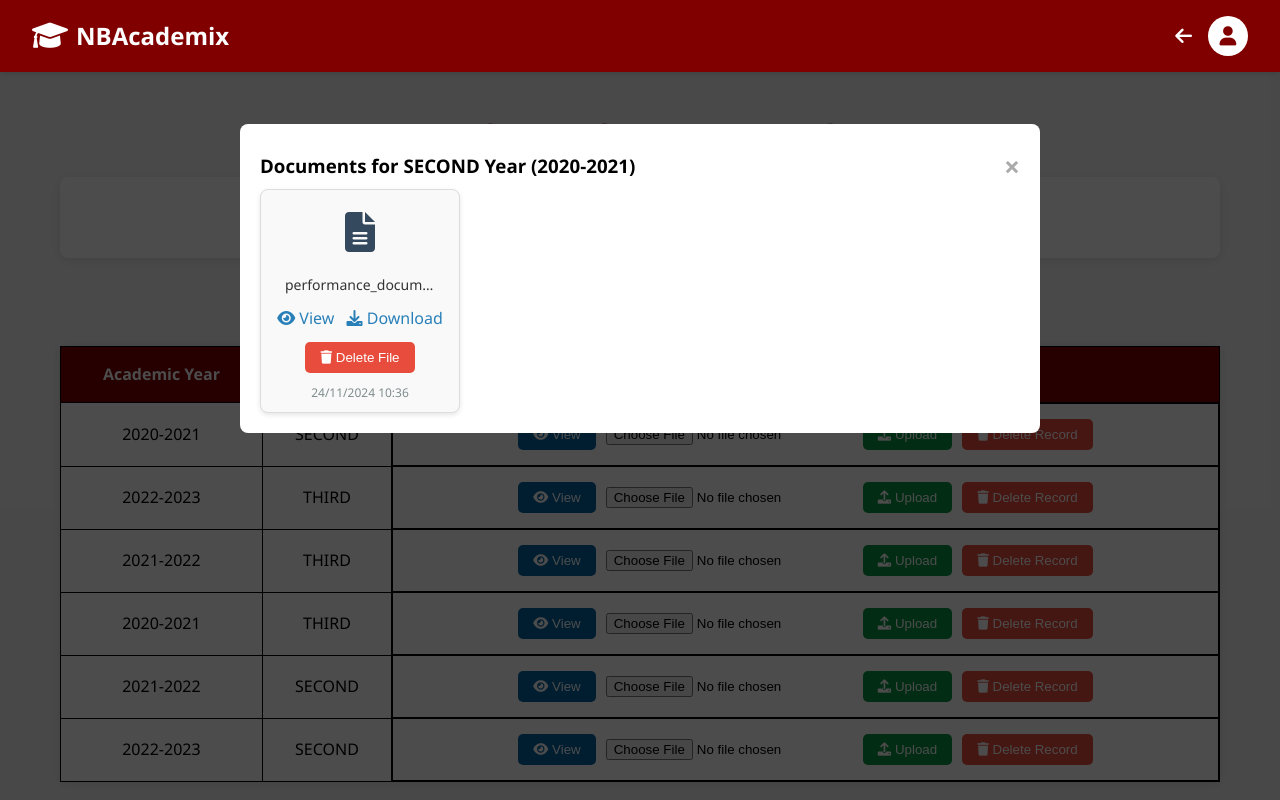
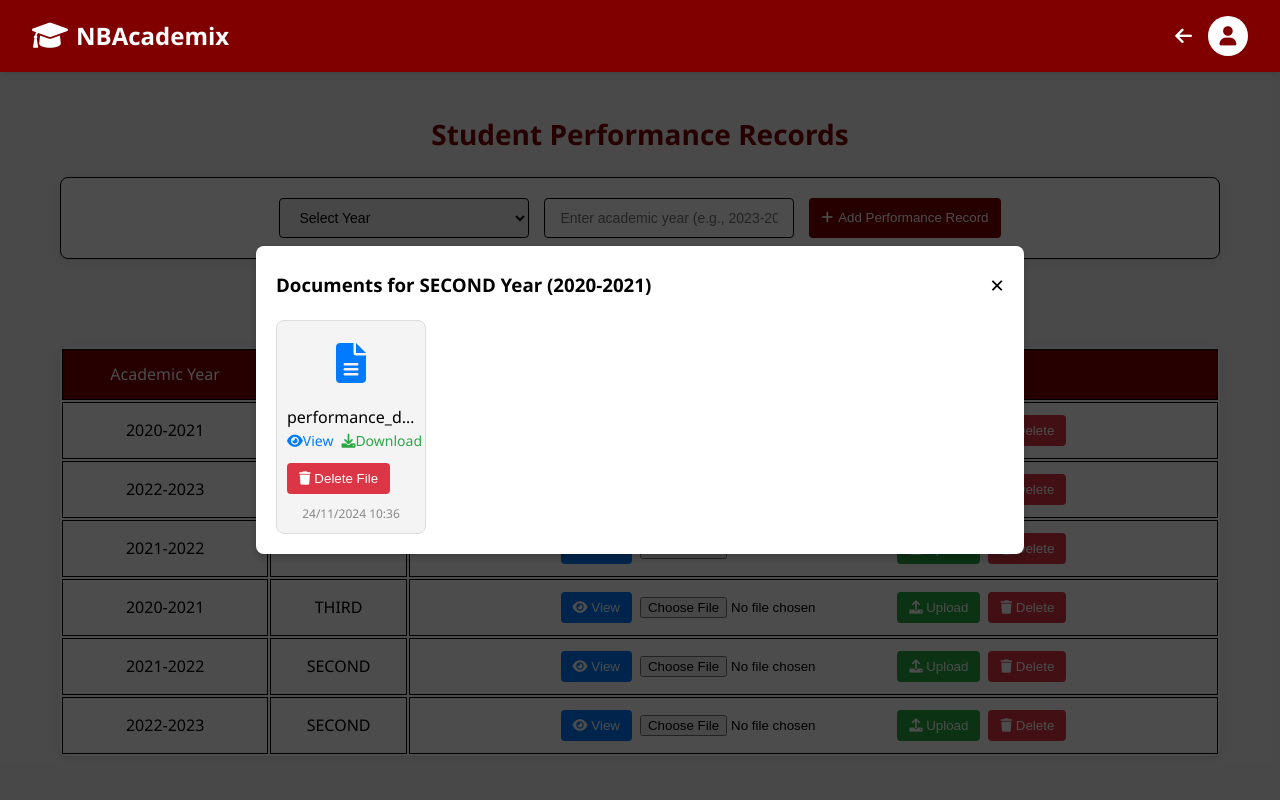
Before and after one commit to VaishnaviRaoB/NBAcademix, a Django app: page /student-performance/ in a window 1280 px wide, after a click on "View". Run offline with Django 3.2, Linux system fonts and the light colour scheme; a user stored in the database is signed in; data comes from the database, SQL or seed files in the repository; both versions use the stored data as it was after the commit.

Commit message:
changes2

```diff
--- a/NBAcademix/adminpage/templates/adminpage/student_performance.html
+++ b/NBAcademix/adminpage/templates/adminpage/student_performance.html
@@ -67,11 +67,10 @@
                                 </button>
                             </form>
 
-                            <!-- Delete Entire Performance Record -->
                             <form method="post" action="{% url 'delete_performance' performance.id %}" class="delete-form" onsubmit="return confirm('Are you sure you want to delete this entire record? This will also delete all associated documents.');">
                                 {% csrf_token %}
                                 <button type="submit" class="btn delete-btn">
-                                    <i class="fas fa-trash"></i> Delete Record
+                                    <i class="fas fa-trash"></i> Delete
                                 </button>
                             </form>
                         </td>
@@ -108,7 +107,6 @@
                                             </a>
                                         </div>
                                         <div class="document-actions">
-                                            <!-- Delete Individual Document -->
                                             <form method="post" action="{% url 'delete_performance_file' doc.id %}" class="delete-form" onsubmit="return confirm('Are you sure you want to delete this document?');">
                                                 {% csrf_token %}
                                                 <button type="submit" class="btn delete-btn">
@@ -167,6 +165,7 @@
         border-radius: 8px;
         box-shadow: 0 2px 10px rgba(0, 0, 0, 0.1);
         margin-bottom: 30px;
+        border: 1px solid black;
     }
 
     .form-group {
@@ -177,23 +176,16 @@
         align-items: center;
     }
 
-    .form-input {
+    .form-input, .form-select {
         padding: 10px 15px;
         border: 1px solid #ddd;
         border-radius: 4px;
         font-size: 14px;
         width: 250px;
-    margin-bottom: 1px;
-    height: 40px; /* Ensure the input field height is the same */
-}
-    .form-select {
-        padding: 10px 15px;
-        border: 1px solid #ddd;
-        border-radius: 4px;
-        font-size: 14px;
-        width: 250px;
-        margin-bottom: 1px;
+        margin-bottom: 0;
+        height: 40px;
         transition: border-color 0.3s;
+        border: 1px solid black;
     }
 
     .form-input:focus,
@@ -210,27 +202,31 @@
         border: none;
         cursor: pointer;
         transition: background-color 0.3s;
-    height: 40px; /* Adjust the height to match the input field */
-    line-height: 20px; /* Adjust line height for vertical centering */
+        height: 40px;
+        line-height: 20px;
+        display: flex;
+        align-items: center;
+        gap: 5px;
     }
 
     .add-btn:hover {
-        background-color: #c0392b;
+        background-color: #600000;
     }
 
     .search-container {
         display: flex;
         justify-content: center;
+        align-items: center;
         margin-bottom: 20px;
+        gap: 10px;
     }
 
     .search-input {
         width: 50%;
-        padding: 10px;
-        border: 1px solid #ddd;
+        padding: 10px 15px;
+        border: 1px solid black;
         border-radius: 4px;
         font-size: 14px;
-        margin-right: 10px;
     }
 
     .search-input:focus {
@@ -247,78 +243,136 @@
     .table-responsive {
         margin-bottom: 20px;
         background: white;
-        border-radius: 1px solid black;
+        border-radius: 8px;
         box-shadow: 0 2px 10px rgba(0, 0, 0, 0.1);
+        overflow-x: auto;
     }
 
     .performance-table {
         width: 100%;
-    border-collapse: collapse;   /* Ensures borders are merged into one */
-    border: 1px solid black;     /* Black border around the entire table */
-    text-align: center;          /* Center text within cells */
     }
 
-.performance-table th, .performance-table td {
-    padding: 15px;
-    text-align: center;          /* Corrected 'centre' to 'center' */
-    border: 1px solid black;    /* Black borders for both table headers and data cells */
+    .performance-table th,
+    .performance-table td {
+        padding: 12px;
+        text-align: center;
+        border: 1px solid black;
+        vertical-align: middle;
     }
 
     .performance-table th {
-    background-color: #800000;   /* Dark maroon background for headers */
-    color: white;                /* White text in the header */
+        background-color: #800000;
+        color: white;
+        font-weight: 500;
     }
 
     .performance-table tr:hover {
-    background-color: #f8f9fa;   /* Light gray background when hovering over rows */
+        background-color: #f8f9fa;
     }
 
     .action-buttons {
-    display: flex;               /* Use flexbox to align items */
-    justify-content: center;     /* Center items horizontally */
-    gap: 10px;                   /* Space between buttons */
-    padding: 1px;
-                  /* Add some padding around the buttons */
-}
-
-
-button:hover {
-    border: 1px solid lightgray;  /* Add light border on hover */
+        display: flex;
+        flex-wrap: wrap;
+        justify-content: center;
+        gap: 8px;
+        padding: 4px;
+        min-height: 40px;
+        align-items: center;
     }
 
     .btn {
-        padding: 8px 15px;
-        border-radius: 5px;
         border: none;
+        padding: 8px 12px;
+        border-radius: 4px;
         cursor: pointer;
-        transition: background-color 0.3s;
+        transition: background-color 0.3s ease;
     }
 
     .view-btn {
-        background-color: #0565a4;
+        background-color: #007bff;
         color: white;
     }
 
     .view-btn:hover {
-        background-color: #0a5282;
+        background-color: #0056b3;
+    }
+
+    .upload-btn {
+        background-color: #28a745;
+        color: white;
+    }
+
+    .upload-btn:hover {
+        background-color: #218838;
     }
 
     .delete-btn {
-        background-color: #e74c3c;
+        background-color: #dc3545;
         color: white;
     }
 
     .delete-btn:hover {
-        background-color: #c0392b;
+        background-color: #c82333;
     }
 
-    .upload-btn {
-        background-color: #0a9444;
-        color: white;
+    .document-grid {
+        display: flex;
+        flex-wrap: wrap;
+        gap: 15px;
     }
 
-    .upload-btn:hover {
-        background-color: #06682f;
+    .document-card {
+        width: 150px;
+        background: #f4f4f4;
+        border: 1px solid #ddd;
+        border-radius: 8px;
+        padding: 10px;
+        text-align: center;
+    }
+
+    .document-icon {
+        font-size: 40px;
+        color: #007bff;
+        margin-bottom: 10px;
+    }
+
+    .document-name {
+    white-space: nowrap;        /* Prevents text from wrapping to the next line */
+    overflow: hidden;           /* Hides text that exceeds the container */
+    text-overflow: ellipsis;    /* Adds ellipsis (...) to the end of the text when it overflows */
+    width: 100%;                /* Ensures the text stays within the container's width */
+    display: block;             /* Makes sure it behaves like a block element */
+}
+
+    .document-actions {
+        display: flex;
+        justify-content: space-between;
+        gap: 8px;
+        margin-bottom: 10px;
+    }
+
+    .document-link {
+        text-decoration: none;
+        color: #007bff;
+        font-size: 14px;
+        display: flex;
+        align-items: center;
+    }
+
+    .download-link {
+        color: #28a745;
+    }
+
+    .document-date {
+        font-size: 12px;
+        color: #888;
+    }
+
+    .no-documents {
+        color: #888;
+        font-size: 16px;
+        text-align: center;
+        margin-top: 20px;
     }
 
     .modal {
@@ -328,18 +382,20 @@ button:hover {
         left: 0;
         width: 100%;
         height: 100%;
+        overflow: auto;
         background-color: rgba(0, 0, 0, 0.7);
-        overflow: auto;
-        padding-top: 60px;
+        justify-content: center;
+        align-items: center;
     }
 
     .modal-content {
         background-color: white;
-        margin: 5% auto;
+        border-radius: 8px;
         padding: 20px;
-        border-radius: 8px;
-        width: 80%;
-        max-width: 800px;
+        width: 60%;
+        max-height: 80%;
+        overflow-y: auto;
+        box-shadow: 0 4px 8px rgba(0, 0, 0, 0.2);
     }
 
     .modal-header {
@@ -349,100 +405,44 @@ button:hover {
     }
 
     .close {
-        font-size: 28px;
-        font-weight: bold;
-        color: #aaa;
+        font-size: 24px;
         cursor: pointer;
     }
 
-    .close:hover {
-        color: black;
-    }
-
-    .document-grid {
-        display: flex;
-        flex-wrap: wrap;
-        gap: 20px;
-    }
-
-    .document-card {
-        width: 200px;
-        padding: 10px;
-        border: 1px solid #ddd;
-        border-radius: 8px;
-        background-color: #f9f9f9;
-        box-shadow: 0 2px 5px rgba(0, 0, 0, 0.1);
-    }
-
-    .document-icon {
-        font-size: 40px;
-        color: #34495e;
-        text-align: center;
-        margin-bottom: 10px;
-    }
-
-    .document-info {
-        text-align: center;
-    }
-
-    .document-name {
-        white-space: nowrap;
-        overflow: hidden;
-        text-overflow: ellipsis;
-        max-width: 150px;
-        margin: 0 auto;
-        font-size: 14px;
-        color: #333;
-    }
-
-    .document-actions {
-        display: flex;
-        justify-content: space-around;
-        margin-top: 10px;
-    }
-
-    .document-link {
-        color: #2980b9;
-        text-decoration: none;
-    }
-
-    .document-link:hover {
-        text-decoration: underline;
-    }
-
-    .document-date {
-        font-size: 12px;
-        color: #7f8c8d;
-        margin-top: 10px;
-    }
-
-    .no-documents {
-        text-align: center;
-        color: #7f8c8d;
+    .modal-body {
+        margin-top: 15px;
     }
 </style>
 
-
 <script>
-    // Open modal function
+    // Open Modal
     function openModal(modalId) {
-        var modal = document.getElementById(modalId);
-        modal.style.display = "block";
+        document.getElementById(modalId).style.display = 'flex';
     }
 
-    // Close modal function
+    // Close Modal
     function closeModal(modalId) {
-        var modal = document.getElementById(modalId);
-        modal.style.display = "none";
+        document.getElementById(modalId).style.display = 'none';
     }
 
-    // Auto-hide success message after 3 seconds
-    setTimeout(function() {
-        var alertMessage = document.getElementById('alert-message');
-        if (alertMessage) {
-            alertMessage.classList.add('hidden');
+    // Search Functionality
+    document.getElementById('searchInput').addEventListener('input', function() {
+        const searchValue = this.value.toLowerCase();
+        const rows = document.querySelectorAll('.performance-row');
+        rows.forEach(row => {
+            const yearCell = row.querySelector('td:first-child');
+            const yearText = yearCell.textContent.toLowerCase();
+            if (yearText.includes(searchValue)) {
+                row.style.display = '';
+            } else {
+                row.style.display = 'none';
             }
+        });
+    });
+
+    // Close alert after 3 seconds
+    setTimeout(() => {
+        document.getElementById('alert-message')?.classList.add('hidden');
     }, 3000);
 </script>
-
 {% endblock %}
```
Also changed, not shown: NBAcademix/adminpage/templates/adminpage/landing_page.html (+90 -5 lines), NBAcademix/db.sqlite3. Lines whose indentation alone changed are shown as unchanged.
